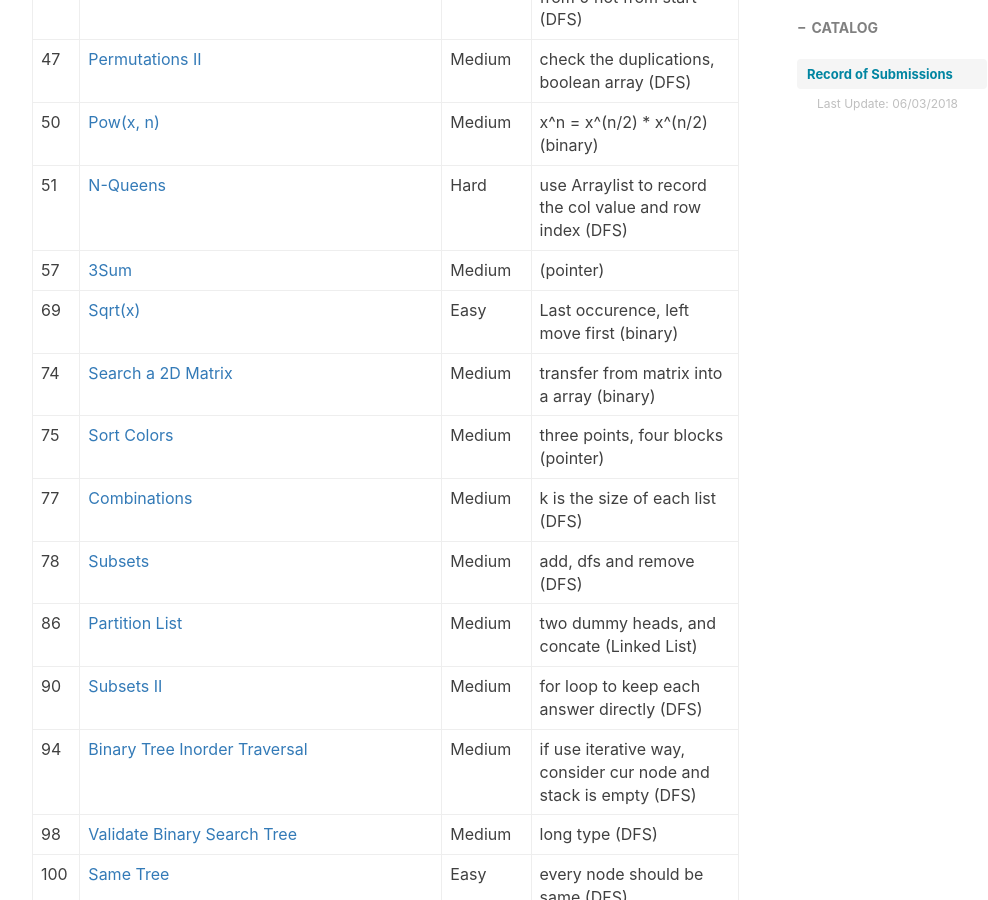
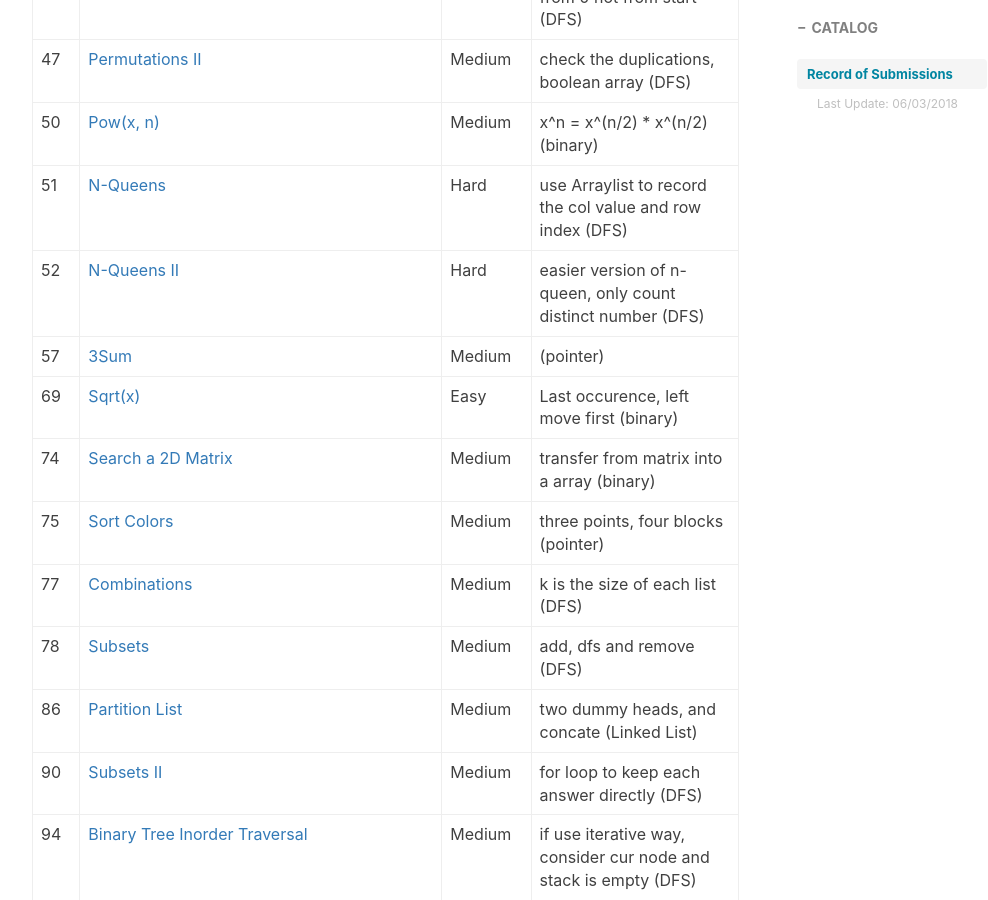
Before and after one commit to ly16/ly16.github.io, a Jekyll site: the page built from _posts/2018-05-18-leetcode-record-round1.md, in a window 1280 px wide and 900 px high, scrolled down 1681 px. Shown: the whole window, without its empty margins (233-1221 px from the left). Built offline with Jekyll 4.4.1, drawn with Linux system fonts in a browser that asks for light colours; nearby versions of some CDN libraries; comment, search, counter and statistics services are not loaded.

Commit message:
Update 2018-05-18-leetcode-record-round1.md

```diff
--- a/_posts/2018-05-18-leetcode-record-round1.md
+++ b/_posts/2018-05-18-leetcode-record-round1.md
@@ -34,6 +34,7 @@ tags:
 |47|[Permutations II](https://github.com/ly16/LC-Practice/blob/master/Permutations%20II.java)|Medium|check the duplications, boolean array (DFS)|
 |50|[Pow(x, n)](https://github.com/ly16/LC-Practice/blob/master/Pow(x%2C%20n).java)|Medium|x^n = x^(n/2) * x^(n/2) (binary)|
 |51|[N-Queens](https://github.com/ly16/LC-Practice/blob/master/N%20Queens.java)|Hard|use Arraylist to record the col value and row index (DFS)|
+|52|[N-Queens II](https://github.com/ly16/LC-Practice/blob/master/N-Queens%20II.java)|Hard|easier version of n-queen, only count distinct number (DFS)|
 |57|[3Sum](https://github.com/ly16/LC-Practice/blob/master/3%20Sum.java)|Medium|(pointer)|
 |69|[Sqrt(x)](https://github.com/ly16/LC-Practice/blob/master/Sqrt(x).java)|Easy|Last occurence, left move first (binary)|
 |74|[Search a 2D Matrix](https://github.com/ly16/LC-Practice/blob/master/Search%20a%202D%20Matrix.java)|Medium|transfer from matrix into a array (binary)|
```
